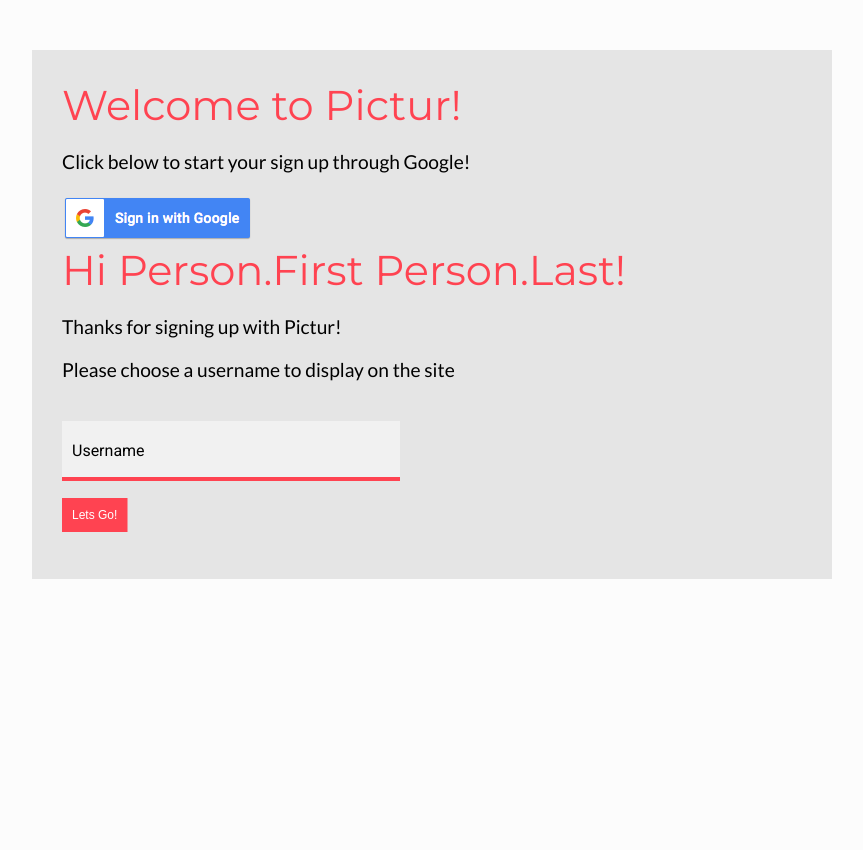
After one commit to jimmy-jia/pictur, a Flask app: page /signup in a window 1280 px wide. The commit adds this page. Shown: the whole page, without its empty margins (208-1071 px from the left). Run offline with Flask 2, Linux system fonts and the light colour scheme; some libraries are stand-ins or nearby versions.

Commit message:
thumbnails, login and stuff

```diff
--- a/pictur/sql_model/sql_controller.py
+++ b/pictur/sql_model/sql_controller.py
@@ -85,6 +85,7 @@ def select_comments_for_post(pid):
         reformat['text'] = comment[comment_table.c.text]
         reformat['time'] = comment[comment_table.c.time]
         reformat['uid'] = comment[comment_table.c.uid]
+        reformat['uname'] = get_user_by_uid(comment[comment_table.c.uid])['nickname']
         reformat['parent_cid'] = comment[comment_table.c.parent_cid]
         reformat['post_pid'] = comment[comment_table.c.post_pid]
         reformat['children'] = []
--- a/pictur/static/app.js
+++ b/pictur/static/app.js
@@ -37,20 +37,21 @@ function showMobileNav(){
 	}
 	$('#navbar').slideToggle(400);
 }
-function showSignIn(){
+function showSignIn(google_url){
 	var div = $('<div class="login">' +
-					'<h1>Log In</h1>' +
+					//'<h1>Log In</h1>' +
 					'<span onclick="showSignIn()" class="close">' +
 						'<svg viewBox="0 0 24 24" xmlns="http://www.w3.org/2000/svg">' +
 						    '<path d="M19 6.41L17.59 5 12 10.59 6.41 5 5 6.41 10.59 12 5 17.59 6.41 19 12 13.41 17.59 19 19 17.59 13.41 12z"/>' +
 						    '<path d="M0 0h24v24H0z" fill="none"/>' +
 						'</svg>' +
 					'</span>' +
-					'<form>' +
+					/*'<form>' +
 						'<input required type="text" name=user placeholder="username"/>' +
 						'<input required type="password" name=password placeholder="password"/>' +
 						'<button type=submit value="login" name="source">Log In</button>' +
-					'</form>' +
+					'</form>' +*/
+                    '<a class="google-signin-link" href=\'' + google_url + '\'><img class="google-signin-button" src="static/resources/transparent.gif"/></a>' +
 				'</div>');
 	var modal = $("#modal");
 	if(modal.is(":hidden") || $("#upload-section").is(":visible")){
@@ -69,7 +70,7 @@ function editComment(i){
 			'<input type="hidden" name="cid" value="'+$(i).parent()[0].attributes["data-commentid"].value+'"></input>' +
 			'<textarea required title="Please enter a something!" name="content">'+$(i).parent().children("p.comment-text")[0].innerText+'</textarea>' +
 			'<button type="submit" name="source" value="commentedit" class="post-button">Post</button>' +
-			'</form>').insertAfter($(i).parent().children(".comment-datetime"));
+		'</form>').insertAfter($(i).parent().children(".comment-datetime"));
 	}
 	else{
 		$(i).parent().children(".comment-edit-form").remove();
--- a/pictur/static/stylesheet.css
+++ b/pictur/static/stylesheet.css
@@ -141,6 +141,72 @@ nav {
   .close:hover {
     cursor: pointer; }
 
+.google-signin-link {
+  border: 0; }
+
+.google-signin-button {
+  border: 0;
+  background-image: url(resources/icons/btn_google_signin_dark_normal_web.png);
+  height: 46px;
+  width: 191px;
+  transition: background-image 0.4s; }
+  .google-signin-button:focus {
+    background-image: url(resources/icons/btn_google_signin_dark_focus_web.png); }
+  .google-signin-button:hover {
+    background-image: url(resources/icons/btn_google_signin_dark_pressed_web.png); }
+
+.preload {
+  display: none; }
+
+.signup-page {
+  max-width: 100%;
+  width: 800px;
+  margin: 0 auto;
+  padding: 30px;
+  background-color: #e5e5e5;
+  margin-top: 50px;
+  position: relative; }
+  .signup-page h1 {
+    color: #FF4351;
+    font-size: 2.6em; }
+  .signup-page p {
+    font-family: "Lato";
+    font-size: 1.2em;
+    margin-top: 20px; }
+  .signup-page a {
+    margin-top: 22px;
+    display: inline-block; }
+  .signup-page input {
+    margin-top: 40px;
+    padding: 14px;
+    font-size: 1.5em;
+    background-color: #f1f1f1;
+    transition: background-color 0.4s;
+    border: 0;
+    border-bottom: 4px solid #FF4351;
+    display: block; }
+  .signup-page label {
+    font-family: "Roboto", sans-serif;
+    margin-top: -45px;
+    padding: 5px 10px;
+    left: 30px;
+    position: absolute;
+    transition: margin 0.4s, background-color 0.4s, color 0.4s;
+    pointer-events: none;
+    width: auto; }
+  .signup-page input:active + label, .signup-page input:focus + label {
+    margin-top: -90px;
+    background-color: #FF4351;
+    color: white; }
+  .signup-page input:active, .signup-page input:focus {
+    outline: 0;
+    background-color: #fff; }
+  .signup-page button {
+    text-align: left;
+    margin: 0 !important;
+    transform: scale(0.5);
+    transform-origin: left; }
+
 #main {
   padding-top: 50px; }
 
@@ -272,7 +338,7 @@ nav {
   right: 12px;
   padding: 8px; }
 
-.upvote, .downvote, .post-button, .next-page-button {
+.upvote, .downvote, .post-button, .next-page-button, .signup-page button {
   background-color: #FF4351;
   border: 0;
   color: white;
@@ -281,10 +347,10 @@ nav {
   transition: background-color 0.4s;
   background-image: url(resources/icons/up.svg);
   background-size: cover; }
-  .upvote:hover, .downvote:hover, .post-button:hover, .next-page-button:hover {
+  .upvote:hover, .downvote:hover, .post-button:hover, .next-page-button:hover, .signup-page button:hover {
     cursor: pointer;
     background-color: #ff7680; }
-  .upvote:active, .downvote:active, .post-button:active, .next-page-button:active, .upvote:focus, .downvote:focus, .post-button:focus, .next-page-button:focus {
+  .upvote:active, .downvote:active, .post-button:active, .next-page-button:active, .signup-page button:active, .upvote:focus, .downvote:focus, .post-button:focus, .next-page-button:focus, .signup-page button:focus {
     outline: 0; }
 
 .downvote {
@@ -371,7 +437,7 @@ nav {
     height: 100px; }
     .comment-reply-wrapper textarea:active, .comment-reply-wrapper textarea:focus {
       outline: none; }
-  .comment-reply-wrapper .post-button, .comment-reply-wrapper .next-page-button {
+  .comment-reply-wrapper .post-button, .comment-reply-wrapper .next-page-button, .comment-reply-wrapper .signup-page button, .signup-page .comment-reply-wrapper button {
     position: static;
     vertical-align: bottom;
     margin-top: 0;
@@ -395,7 +461,7 @@ nav {
     .post-new textarea:focus, .post-new textarea:active {
       outline: 2px solid rgba(255, 67, 81, 0.5); }
 
-.post-button, .next-page-button {
+.post-button, .next-page-button, .signup-page button {
   background-image: none;
   width: 60px;
   position: absolute;
@@ -564,7 +630,7 @@ nav {
       background-color: #ff7680;
       cursor: pointer; }
 
-.next-page-button {
+.next-page-button, .signup-page button {
   position: static;
   width: auto;
   margin: 0 auto;
--- a/pictur/static/stylesheet.sass
+++ b/pictur/static/stylesheet.sass
@@ -134,6 +134,74 @@ nav
 			fill: $secondary-color
 	&:hover
 		cursor: pointer
+
+.google-signin-link
+	border: 0
+
+.google-signin-button
+	border: 0
+	background-image: url(resources/icons/btn_google_signin_dark_normal_web.png)
+	height: 46px
+	width: 191px
+	transition: background-image .4s
+	&:focus
+		background-image: url(resources/icons/btn_google_signin_dark_focus_web.png)
+	&:hover
+		background-image: url(resources/icons/btn_google_signin_dark_pressed_web.png)
+.preload
+	display: none
+
+.signup-page
+	max-width: 100%
+	width: 800px
+	margin: 0 auto
+	padding: 30px
+	background-color: #e5e5e5
+	margin-top: 50px
+	position: relative
+	h1
+		color: $secondary-color
+		font-size: 2.6em
+	p
+		font-family: 'Lato'
+		font-size: 1.2em
+		margin-top: 20px
+	a
+		margin-top: 22px
+		display: inline-block
+	input
+		margin-top: 40px
+		padding: 14px
+		font-size: 1.5em
+		background-color: #f1f1f1
+		transition: background-color .4s
+		border: 0
+		border-bottom: 4px solid $secondary-color
+		display: block
+	label
+		font-family: $main-font
+		margin-top: -45px
+		padding: 5px 10px
+		left: 30px
+		position: absolute
+		transition: margin .4s, background-color .4s, color .4s
+		pointer-events: none
+		width: auto
+	input:active + label, input:focus + label
+		margin-top: -90px
+		background-color: $secondary-color
+		color: white
+	input:active, input:focus
+		outline: 0
+		background-color: #fff
+	button
+		@extend .next-page-button
+		text-align: left
+		margin: 0 !important
+		transform: scale(.5)
+		transform-origin: left
+
+
 #main
 	padding-top: 50px
 .home
--- /dev/null
+++ b/pictur/templates/signup.html
@@ -0,0 +1,36 @@
+<!doctype html>
+<html>
+	<head>
+		<title>pictur</title>
+		<meta http-equiv="X-UA-Compatible" content="IE=Edge,chrome=1" />
+		<meta charset="utf-8">
+		<link href="static/stylesheet.css" rel="stylesheet" type="text/css">
+		<link href='http://fonts.googleapis.com/css?family=Open+Sans:300italic,300,400|Open+Sans+Condensed:300|Lato|Montserrat|Source+Sans+Pro:400,700italic|Varela|Poiret One|Roboto:100,300,400,900|Roboto+Slab|Roboto+Condensed:300,400' rel='stylesheet' type='text/css'>
+		<link rel="icon" href="favicon.ico">
+		<meta name="viewport" content="width=device-width, initial-scale=1.0, user-scalable=no, minimum-scale=1.0, maximum-scale=1.0">
+		<script src="https://ajax.googleapis.com/ajax/libs/jquery/2.1.4/jquery.min.js"></script>
+	</head>
+	<body>
+		<span id="modal"></span>
+		<div class="wrapper">
+			<section class="signup-page">
+				<h1>Welcome to Pictur!</h1>
+				<p>Click below to start your sign up through Google!</p>
+				<a class="google-signin-link" href=""><img class="google-signin-button" src="static/resources/transparent.gif"/></a>
+				<br>
+				<h1>Hi Person.First Person.Last!</h1>
+				<p>Thanks for signing up with Pictur!</p>
+				<p>Please choose a username to display on the site</p>
+				<form>
+					<input id="signup-name" type="text"></input>
+					<label for="signup-name">Username</label>
+					<button type="submit">Lets Go!</button>
+				</form>
+			</section>
+			<span class="push"></span>
+		</div>
+		<footer>
+		</footer>
+	</body>
+	<script src="/static/app.js"></script>
+</html>
--- a/pictur/views.py
+++ b/pictur/views.py
@@ -1,4 +1,4 @@
-from pictur import app
+from pictur import app, RELATIVE_FOLDER
 from flask import Flask, url_for, redirect, request, render_template, jsonify
 import os
 from pictur.sql_model import sql_controller
@@ -10,7 +10,6 @@ import flask.ext.login as flask_login
 #https://github.com/marksteve/flask-oauth2-login/blob/master/flask_oauth2_login/base.py
 
 UPLOADS_FOLDER = '/root/pictur/pictur/static/resources/postimages'
-RELATIVE_FOLDER = 'static/resources/postimages'
 
 # START GOOGLE OAUTH EXPERIMENTATION
 
@@ -22,7 +21,8 @@ app.config.update(
   "GOOGLE_LOGIN_CLIENT_ID",
   "GOOGLE_LOGIN_CLIENT_SECRET",
 ):
-  app.config[config] = os.environ[config]'''
+
+app.config[config] = os.environ[config]'''
 app.config['GOOGLE_LOGIN_CLIENT_ID'] = '755630576898-r93qit7p1dn3o4iuglbfqejd92vru1tg.apps.googleusercontent.com'
 app.config['GOOGLE_LOGIN_CLIENT_SECRET'] = 'S9e88SekVZO_9a0IVI5fad3y'
 google_login = GoogleLogin(app)
@@ -35,7 +35,7 @@ class User():
     active = False
     anonymous = False
     email = '' # Note: The email should be google's email
-    username = '' # This is their nickname for the site
+    username = 'anonymous' # This is their nickname for the site
     uid = 0
     def is_authenticated(self):
         return self.authenticated
@@ -77,10 +77,12 @@ def testauth():
 <a href="{}">Login with Google</a>
 """.format(google_login.authorization_url())
 
+'''<a href='/'>Logout</a>'''
+
 @app.route('/logout')
 def logout():
     flask_login.logout_user()
-    return 'logged out'
+    return 'logged out' + '<meta http-equiv="refresh" content="1;url=/" />'
 
 
 @login_manager.user_loader # Shouldn't be called?
@@ -113,51 +115,70 @@ def protected():
 
 # START ACTUAL WEBSITE
 
-def process_upload(request, uid):
+def process_upload(request):
+    user = flask_login.current_user
+    if user.is_anonymous():
+        user = User()
     file = request.files['file']
     if file:
         tags = request.form['tags']
         description = request.form['description']
         title = request.form['title']
-        image_id = sql_controller.insert_post(tags, uid, description, title)[0]
+        image_id = sql_controller.insert_post(tags, user.uid, description, title)[0]
         filename = str(image_id) + '.gif'
         file.save(os.path.join(UPLOADS_FOLDER, filename))
         return image_id
     return 0
 
-def process_comment(request, uid, pid):
+def process_comment(request, pid):
+    user = flask_login.current_user
+    if user.is_anonymous():
+        user = User()
     pcid = request.form['parentcid']
     content = request.form['content']
-    sql_controller.insert_comment(pid, uid, content, pcid)
+    sql_controller.insert_comment(pid, user.uid, content, pcid)
 
 def edit_comment(request):
     cid = request.form['cid']
     content = request.form['content']
     sql_controller.update_comment(cid, content)
 
+def id_to_path(pid):
+    return str(pid) + '.gif'
+
 @app.route('/', methods=['GET', 'POST'])
 @app.route('/index', methods=['GET', 'POST'])
 def index():
+    page_context = {}
     if request.method == 'POST' and UPLOADS_FOLDER is not '':
-        image_id = process_upload(request, 0) # get a real user later
+        image_id = process_upload(request) # get a real user later
         return redirect(url_for('image', image_id = image_id))
     n_to_display = 25
     page = int(request.args.get('page', default = '1'))-1
     posts = sql_controller.select_n_post_offset(n_to_display, n_to_display*page)
-    return render_template('front.html', posts = posts).format(google_login.authorization_url())
+    page_context['google_url'] = google_login.authorization_url()
+    user = flask_login.current_user
+    if not user.is_anonymous():
+        page_context['username'] = user.username
+    page_context['id_to_path'] = id_to_path
+    return render_template('front.html', posts = posts, page_context = page_context).format(google_login.authorization_url())
 
 @app.route('/i<image_id>', methods=['GET', 'POST'])
 def image(image_id):
+    page_context = {}
+    user = flask_login.current_user
+    if user.is_anonymous():
+        user = User()
     if request.method == 'POST' and UPLOADS_FOLDER is not '':
         source = request.form['source']
         if source == 'post':
-            image_id = process_upload(request, 0) # get a real user later
+            image_id = process_upload(request) # get a real user later
             return redirect(url_for('image', image_id = image_id))
         elif source == 'comment':
-            process_comment(request, 0, image_id)
+            process_comment(request, image_id)
             return redirect(url_for('image', image_id = image_id))
         elif source == 'editcomment':
-            process_comment(request, 0, image_id)
+            process_comment(request, image_id)
             return redirect(url_for('image', image_id = image_id))
         elif source == 'deletepost':
             sql_controller.delete_post(image_id)
@@ -165,16 +186,26 @@ def image(image_id):
     post = sql_controller.select_post(image_id)
     comments = sql_controller.select_comments_for_post(image_id)
     tags = post['tags'].split(",")
-    response = render_template('index.html', post=post, tags=tags, comments=comments, image='{}/{}.gif'.format(RELATIVE_FOLDER, image_id))
+    page_context['nickname'] = sql_controller.get_user_by_uid(post['uid'])['nickname']
+    page_context['google_url'] = google_login.authorization_url()
+    response = render_template('index.html', post=post, tags=tags, comments=comments, image='{}/{}.gif'.format(RELATIVE_FOLDER, image_id), page_context = page_context)
     return response
 
 @app.route('/search', methods=['GET', 'POST'])
 def search_comment():
     if request.method == 'POST' and UPLOADS_FOLDER is not '':
-        image_id = process_upload(request, 0) # get a real user later
+        image_id = process_upload(request) # get a real user later
         return redirect(url_for('image', image_id = image_id))
     tag = request.args.get('tag')
     if tag != None and tag != '':
         posts = sql_controller.tag_search(tag, 9)
         return render_template('front.html', posts=posts)
     return render_template('front.html', posts=[])
+
+
+@app.route('/signup', methods=['GET', 'POST'])
+def signup():
+    if request.method == 'POST' and UPLOADS_FOLDER is not '':
+        image_id = process_upload(request) # get a real user later
+        return redirect(url_for('image', image_id = image_id))
+    return render_template('signup.html')
```
Also changed, not shown: pictur/__init__.py (+9 -0 lines), pictur/templates/front.html (+14 -5 lines), pictur/templates/index.html (+5 -5 lines), pictur/static/resources/icons/btn_google_signin_dark_focus_web.png (added), pictur/static/resources/icons/btn_google_signin_dark_normal_web.png (added), pictur/static/resources/icons/btn_google_signin_dark_pressed_web.png (added), pictur/static/resources/transparent.gif (added).
